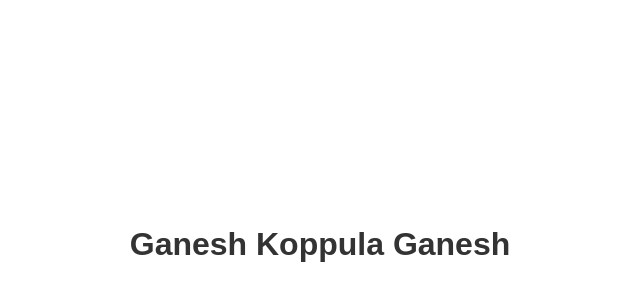
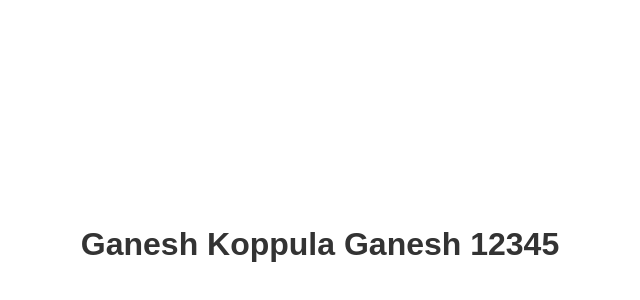
Before and after one commit to koppulaganesh/my-html-site, a plain HTML site: page index.html in a window 1280 px wide. Shown: the part 30-330 px from the top of the page, without its empty margins (320-960 px from the left). Drawn offline with Linux system fonts and the light colour scheme.

Commit message:
This will be all fun ganesh

```diff
--- a/index.html
+++ b/index.html
@@ -16,6 +16,6 @@
     </style>
 </head>
 <body>
-    <h1>Ganesh Koppula Ganesh</h1>
+    <h1>Ganesh Koppula Ganesh 12345</h1>
 </body>
 </html>
```
